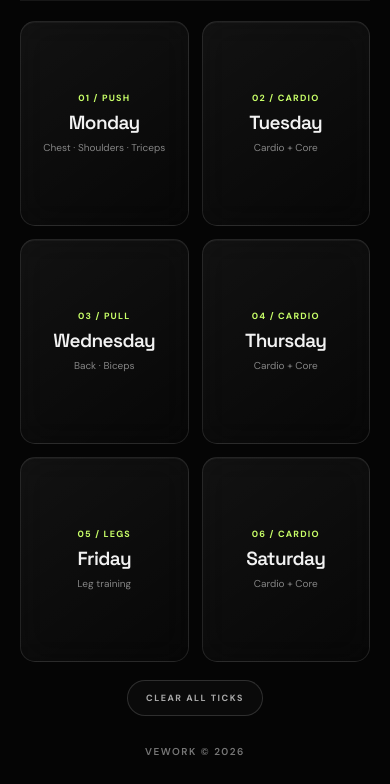
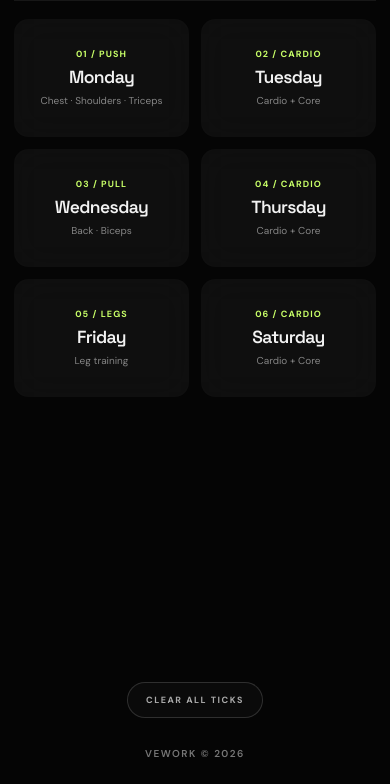
Before and after one commit to VedSingh024/VEWORK, a plain HTML site: page index.html in a window 390 px wide. Shown: the part 60-844 px from the top of the page. Drawn offline with Linux system fonts and the light colour scheme.

Commit message:
work.css

```diff
--- a/work.css
+++ b/work.css
@@ -511,3 +511,115 @@ html { scroll-behavior: auto !important; }
   .exercise-card { padding: 10px 7px 37px !important; border-radius: 13px !important; }
   .exercise-card .exercise-done-button { left:7px !important; right:7px !important; bottom:7px !important; min-height:24px !important; }
 }
+
+/* ===== VEWORK HOME DAY CARDS: STATIC, RESPONSIVE, FULL-WIDTH ===== */
+html, body {
+  width: 100%;
+  max-width: 100%;
+  overflow-x: hidden;
+}
+.app-shell {
+  width: 100%;
+  max-width: none;
+  margin: 0;
+  padding: 0 clamp(14px, 3vw, 36px) 24px;
+}
+.day-grid {
+  width: 100%;
+  grid-template-columns: repeat(3, minmax(0, 1fr));
+  grid-template-rows: auto;
+  align-content: start;
+  gap: clamp(10px, 1.5vw, 18px);
+  padding-top: clamp(18px, 3vw, 28px);
+  flex: 0 0 auto;
+}
+.day-card {
+  width: 100%;
+  min-width: 0;
+  min-height: clamp(112px, 13vw, 148px);
+  border: 0 !important;
+  outline: 0 !important;
+  box-shadow: none !important;
+  border-radius: 16px;
+  background: rgba(255,255,255,.045) !important;
+  -webkit-tap-highlight-color: transparent;
+  touch-action: manipulation;
+  appearance: none;
+  -webkit-appearance: none;
+  transform: none !important;
+  filter: none !important;
+}
+.day-card:hover,
+.day-card:active,
+.day-card:focus,
+.day-card:focus-visible {
+  border: 0 !important;
+  outline: 0 !important;
+  box-shadow: none !important;
+  background: rgba(255,255,255,.045) !important;
+  color: var(--text) !important;
+  transform: none !important;
+  filter: none !important;
+}
+.day-card.is-day-complete,
+.day-card.is-day-complete:hover,
+.day-card.is-day-complete:active,
+.day-card.is-day-complete:focus {
+  border: 0 !important;
+  outline: 0 !important;
+  box-shadow: none !important;
+  background: rgba(255,255,255,.045) !important;
+}
+.day-card .completion-overlay {
+  border: 0 !important;
+  transition: none !important;
+  background: rgba(5,5,5,.76) !important;
+}
+.day-card .day-index,
+.day-card strong,
+.day-card .day-sub {
+  max-width: 100%;
+  overflow-wrap: anywhere;
+}
+#homeView {
+  width: 100%;
+  min-width: 0;
+}
+.topbar {
+  width: 100%;
+}
+@media (max-width: 760px) {
+  .app-shell {
+    padding: 0 14px 20px;
+  }
+  .day-grid {
+    grid-template-columns: repeat(2, minmax(0, 1fr)) !important;
+    grid-template-rows: auto !important;
+    gap: 12px !important;
+    padding-top: 18px !important;
+  }
+  .day-card {
+    min-height: 118px !important;
+    padding: 14px 10px !important;
+    border-radius: 14px !important;
+    gap: 6px !important;
+  }
+  .day-card strong {
+    font-size: clamp(17px, 4.5vw, 20px) !important;
+  }
+  .day-index {
+    font-size: 9px !important;
+    letter-spacing: 1.1px !important;
+  }
+  .day-sub {
+    font-size: clamp(9px, 2.8vw, 10px) !important;
+    line-height: 1.4 !important;
+  }
+}
+@media (max-width: 360px) {
+  .app-shell { padding-left: 12px; padding-right: 12px; }
+  .day-grid { gap: 10px !important; }
+  .day-card { min-height: 110px !important; padding: 12px 8px !important; }
+  .day-card strong { font-size: 17px !important; }
+  .day-sub { font-size: 9px !important; }
+}
```
